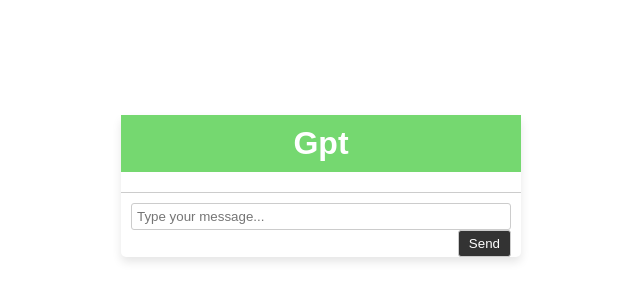
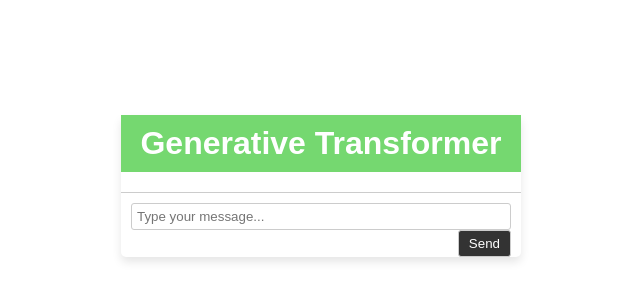
Before and after one commit to yidir213/gemini, a plain HTML site: page index.html in a window 1280 px wide. Shown: the part 214-514 px from the top of the page, without its empty margins (319-959 px from the left). Drawn offline with Linux system fonts and the light colour scheme.

Commit message:
a slight edit

```diff
--- a/index.html
+++ b/index.html
@@ -17,7 +17,7 @@
   <div class="container">
     <div class="chatbot">
       <div class="chatbot-header">
-        <h1>Gpt</h1>
+        <h1>Generative Transformer</h1>
       </div>
       <div class="chatbot-body">
         <div class="chatbot-messages">
@@ -44,6 +44,7 @@
 
     // Fetch your API_KEY;;;;;;;;
     const API_KEY="AIzaSyAde0V4HHdCHOOJ4ZIR2Dx4mxGfc8QxS5w"
+    //it's public cuz I COULD'nt hide it here in github so serve yourself
 
 
     // Access your API key (see "Set up your API key" above)
```
